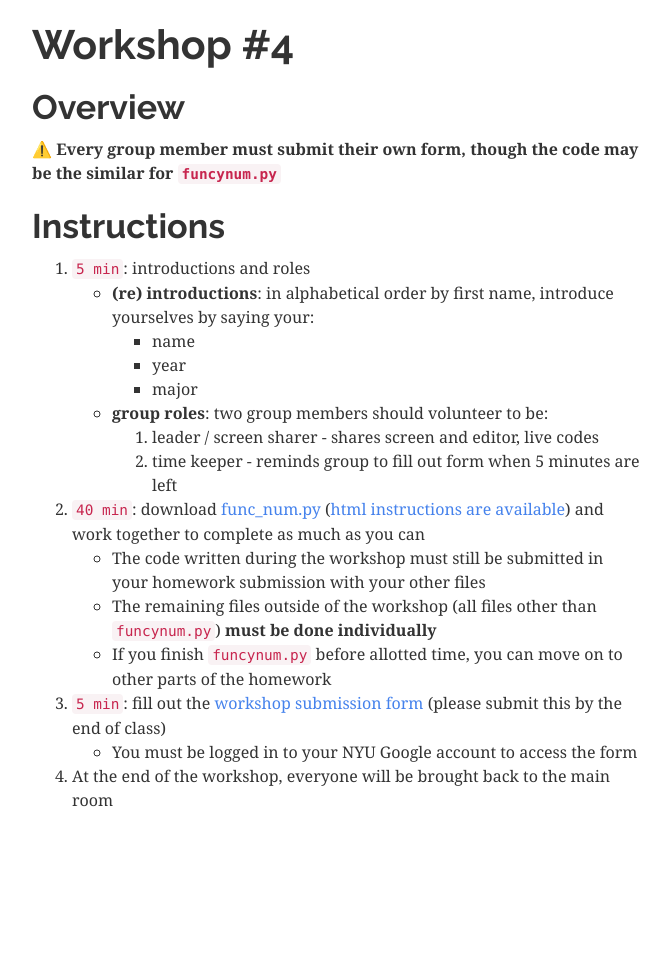
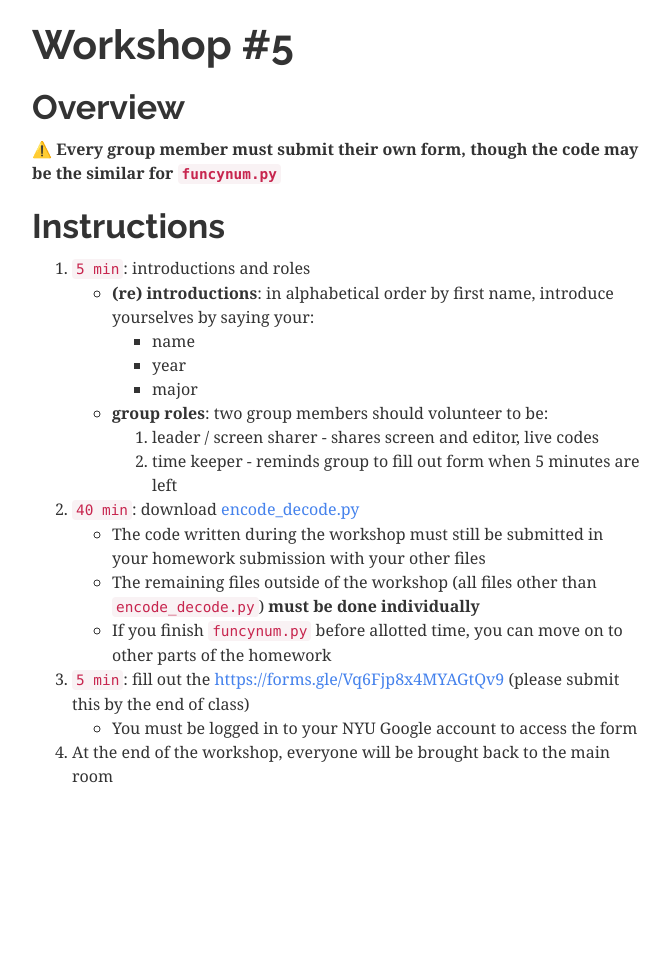
Before and after one commit to foureyes/csci-ua.0003-fall2020-001, a Jekyll site: the page built from assignments/hw05/workshop05.md, in a window 1280 px wide. Shown: the whole page, without its empty margins (303-973 px from the left). Built offline with Jekyll 4.4.1, drawn with Linux system fonts in a browser that asks for light colours; after the commit the page ends 954 px from its top, so only the background shows below that.

Commit message:
add workshop 5

```diff
--- a/_data/schedule.csv
+++ b/_data/schedule.csv
@@ -221,7 +221,9 @@ y,,11,Oct-12,Mon,__Midterm #1__ ,,,,,,
 
 * [Module 06 on Lists, Sets, and Tuples](https://cs.nyu.edu/~jversoza/csci-ua.0003-fa19/module06.php)
 * Quiz 06 in NYU Classes (under Tests and Quizzes)",,,,
-,,13,Oct-19,Mon,Strings,Workshop,"Homework 5 __Due Sun, 10/25, at 11pm__
+,,13,Oct-19,Mon,Strings,Workshop,"[Workshop Instructions and Form](assignments/hw05/workshop05.html) (please submit this by the end of class)
+
+Homework 5 __Due Sun, 10/25, at 11pm__
 
 1. [encode_decode.py](assignments/hw05/encode_decode.py)
 2. [base_sixteen.py](assignments/hw05/base_sixteen.py)
--- a/assignments/hw04/workshop04.md
+++ b/assignments/hw05/workshop05.md
@@ -1,9 +1,12 @@
 ---
 layout: homework
-title: "Workshop #3"
+title: "Workshop #5"
+file: encode_decode.py
+instructions:
+form: "https://forms.gle/Vq6Fjp8x4MYAGtQv9"
 ---
 
-# Workshop #4
+# {{page.title}}
 
 ## Overview
 
@@ -19,11 +22,11 @@ title: "Workshop #3"
 	* __group roles__: two group members should volunteer to be:
 		1. leader / screen sharer - shares screen and editor, live codes
 		2. time keeper - reminds group to fill out form when 5 minutes are left
-2. `40 min`: download [func_num.py](funcynum.py) ([html instructions are available](funcynum.html)) and work together to complete as much as you can
+2. `40 min`: download [{{page.file}}]({{page.file}}) <!--([html instructions are available](encode_decode.html)) and work together to complete as much as you can -->
 	* The code written during the workshop must still be submitted in your homework submission with your other files
-	* The remaining files outside of the workshop (all files other than `funcynum.py`) __must be done individually__
+	* The remaining files outside of the workshop (all files other than `{{page.file}}`) __must be done individually__
 	* If you finish `funcynum.py` before allotted time, you can move on to other parts of the homework
-3. `5 min`: fill out the [workshop submission form](https://forms.gle/jMNkRvcSZ8X4r29M6) (please submit this by the end of class)
+3. `5 min`: fill out the [{{page.form}}]({{page.form}}) (please submit this by the end of class)
 	* You must be logged in to your NYU Google account to access the form
 4. At the end of the workshop, everyone will be brought back to the main room
 
--- a/index.markdown
+++ b/index.markdown
@@ -2,6 +2,7 @@
 layout: default
 nav-state: schedule
 ---
+
 
 <!--
 <script>
```
